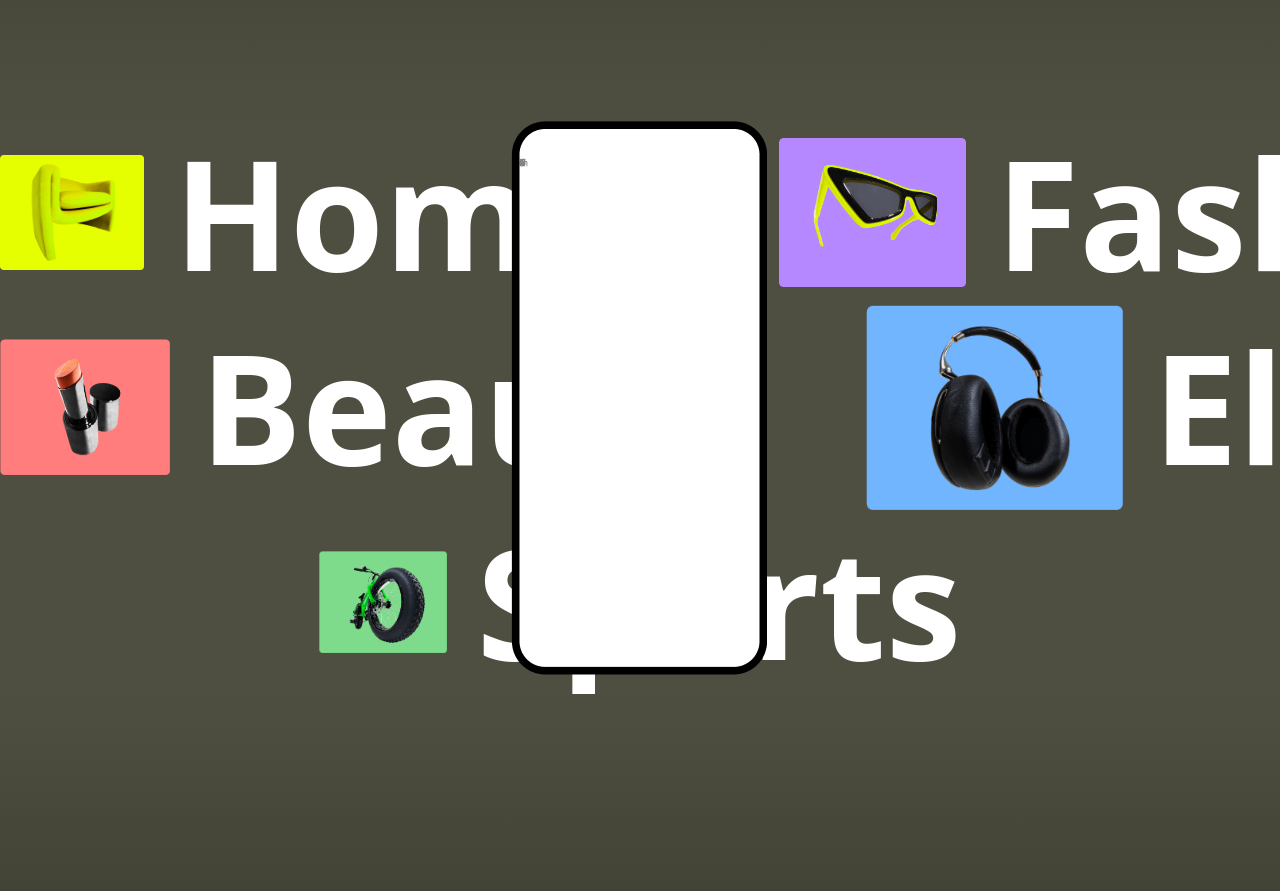
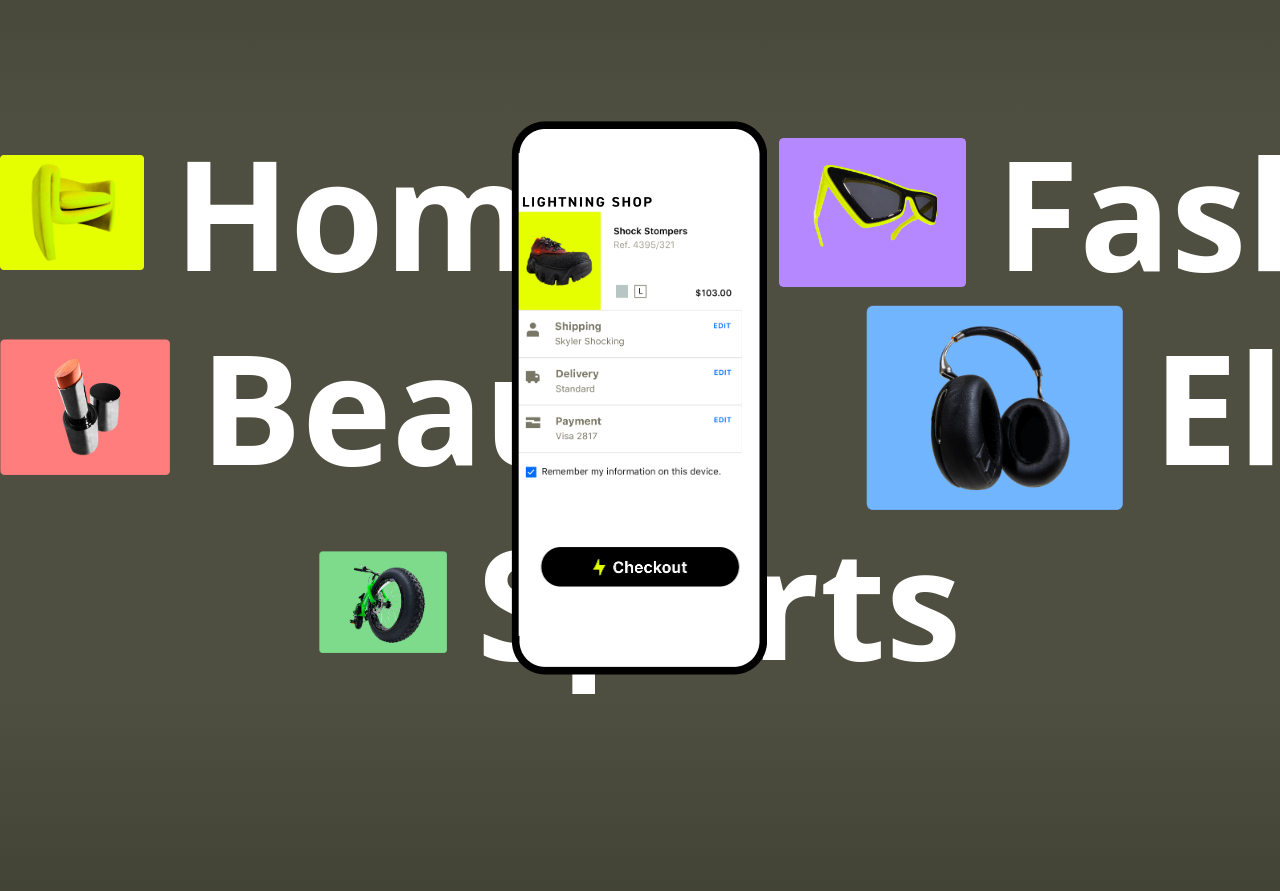
Before and after one commit to onifadjosh/BOLT, a website: page index.html in a window 1280 px wide. Shown: the part 2720-3611 px from the top of the page. Drawn offline with nearby package versions, Linux system fonts and the light colour scheme.

Commit message:
changed responsivesness on animated section

```diff
--- a/index.html
+++ b/index.html
@@ -225,7 +225,13 @@
         </div>
 
         <div class="absolute top-[20%] right-[7%] lg:top-0 md:top-[15%] lg:right-[40%] md:right-[30%]">
-            <img src="dist/images/phoneframe.png" alt="" srcset="" class="max-w-[60%] md:max-w-[75%] lg:max-w-[100%]">
+            <div class="relative">
+                <img src="dist/images/phoneframe.png" alt="" srcset="" class="max-w-[60%] md:max-w-[75%] lg:max-w-[100%]">
+                <img src="dist/images/pf5.png" alt="" srcset="" class="absolute md:top-[6%] md:right-[32%] lg:top-8 lg:right-[10%] max-w-[60%] md:max-w-[75%] lg:max-w-[100%]">
+                <img src="dist/images/pf1.png" alt="" srcset="" class="absolute md:top-[10%] lg:top-[4.75rem] left-3 max-w-[40%] lg:max-w-[50%]">
+                <img src="dist/images/pf7.png" alt="" srcset="" class="absolute md:bottom-[15%] lg:bottom-[5.5rem] max-w-[75%] lg:max-w-[100%]">
+
+            </div>
         </div>
     </section>
 
```
Also changed, not shown: dist/images/pf1.png (added), dist/images/pf2.png (added), dist/images/pf3.png (added), dist/images/pf4.png (added), dist/images/pf5.png (added), dist/images/pf6.png (added), dist/images/pf7.png (added), dist/images/pf8.png (added), dist/images/pf9.png (added), dist/output.css.
